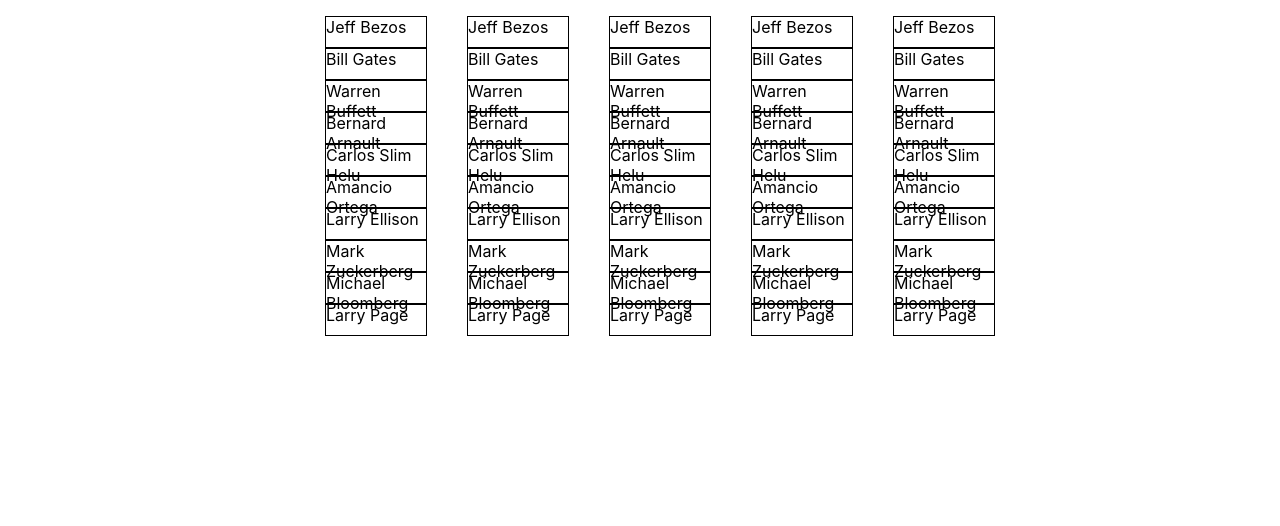
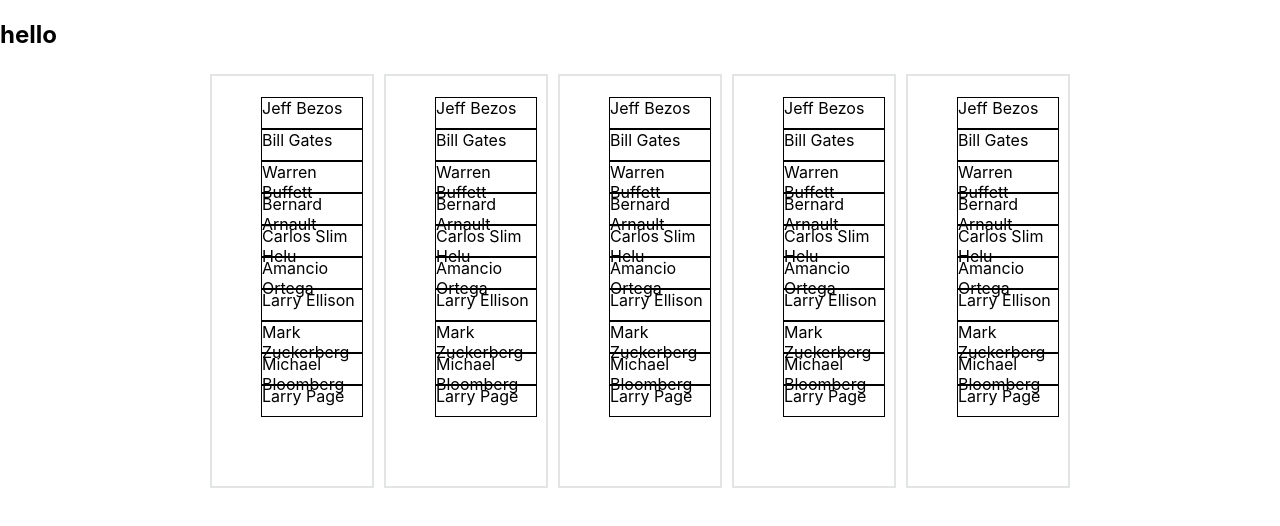
Before and after one commit to dineshyalla/drag-drop-ticket-board, a React (Create React App) app: page / in a window 1280 px wide. Shown: the top 526 px of the page. Built offline with nearby package versions, Linux system fonts and the light colour scheme.

Commit message:
Din dragdropcontext (#6)
* created file dragdropcontext

* added one line

* created basic columns

* added styling

```diff
--- a/src/App.js
+++ b/src/App.js
@@ -5,6 +5,7 @@
 function App() {
   return (
     <div className="App">
+      <h2>hello</h2>
       <DragDropContext />
     </div>
   );
--- a/src/components/DragDropContext/DragDropContext.js
+++ b/src/components/DragDropContext/DragDropContext.js
@@ -4,7 +4,6 @@
 import uuid from 'react-uuid';
 
 const DragDropContext = () => {
-
   const columnsFromBackend = {
     [uuid()]: {
       name: 'Rewards',
@@ -40,7 +39,15 @@
   };
 
   return (
-    <div style={{ display: 'flex', justifyContent: 'center', height: '100%' }}>
+    <div
+      style={{
+        display: 'flex',
+        justifyContent: 'center',
+        alignItems: 'center',
+        height: '100%',
+        minWidth: '500px',
+      }}
+    >
       {Object.entries(columnsFromBackend).map((column) => {
         return (
           <div
@@ -48,6 +55,11 @@
               display: 'flex',
               flexDirection: 'column',
               alignItems: 'center',
+              minHeight: '400px',
+              minWidth: '150px',
+              border: '2px solid #e3e5e4',
+              padding: '5px',
+              margin: '5px',
             }}
           >
             <ul className="draggable-list" id="draggable-list">
--- a/src/components/Ticket/Ticket.js
+++ b/src/components/Ticket/Ticket.js
@@ -19,7 +19,14 @@
     <div>
       {[...richestPeople].map((item, index) => {
         return (
-          <li style={{ listStyle: 'none' }}>
+          <li
+            style={{
+              listStyle: 'none',
+              backgroundColor: '#fff',
+              display: 'flex',
+              flex: 1,
+            }}
+          >
             <Layout draggable="true">{item}</Layout>
           </li>
         );
```
